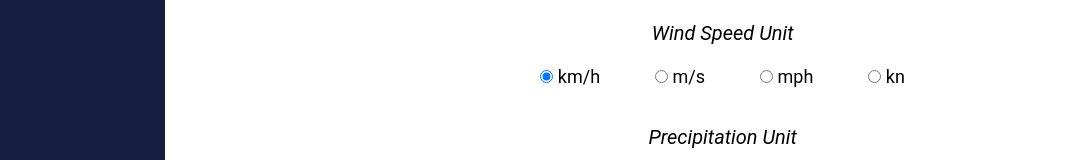
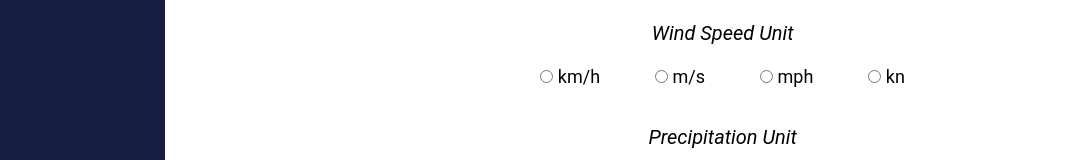
Before and after one commit to Techtees/meteo, a React (Create React App) app: page /settings in a window 1280 px wide. Shown: the part 237-397 px from the top of the page, without its empty margins (0-1073 px from the left). Built offline with nearby package versions, Linux system fonts and the light colour scheme.

Commit message:
made changes to winddata to matach api parameter

```diff
--- a/src/components/Settings.jsx
+++ b/src/components/Settings.jsx
@@ -22,8 +22,8 @@ function Settings() {
         {id:2,label:'Fahrenheit °F', value: 'fahrenheit'}
     ]
     const windData = [
-        {id:1,label:'km/h', value: 'km/h'},
-        {id:2,label:'m/s', value: 'm/s'},
+        {id:1,label:'km/h', value: 'kmh'},
+        {id:2,label:'m/s', value: 'ms'},
         {id:3,label:'mph', value: 'mph'},
         {id:4,label:'kn', value: 'kn'}
     ]
```
